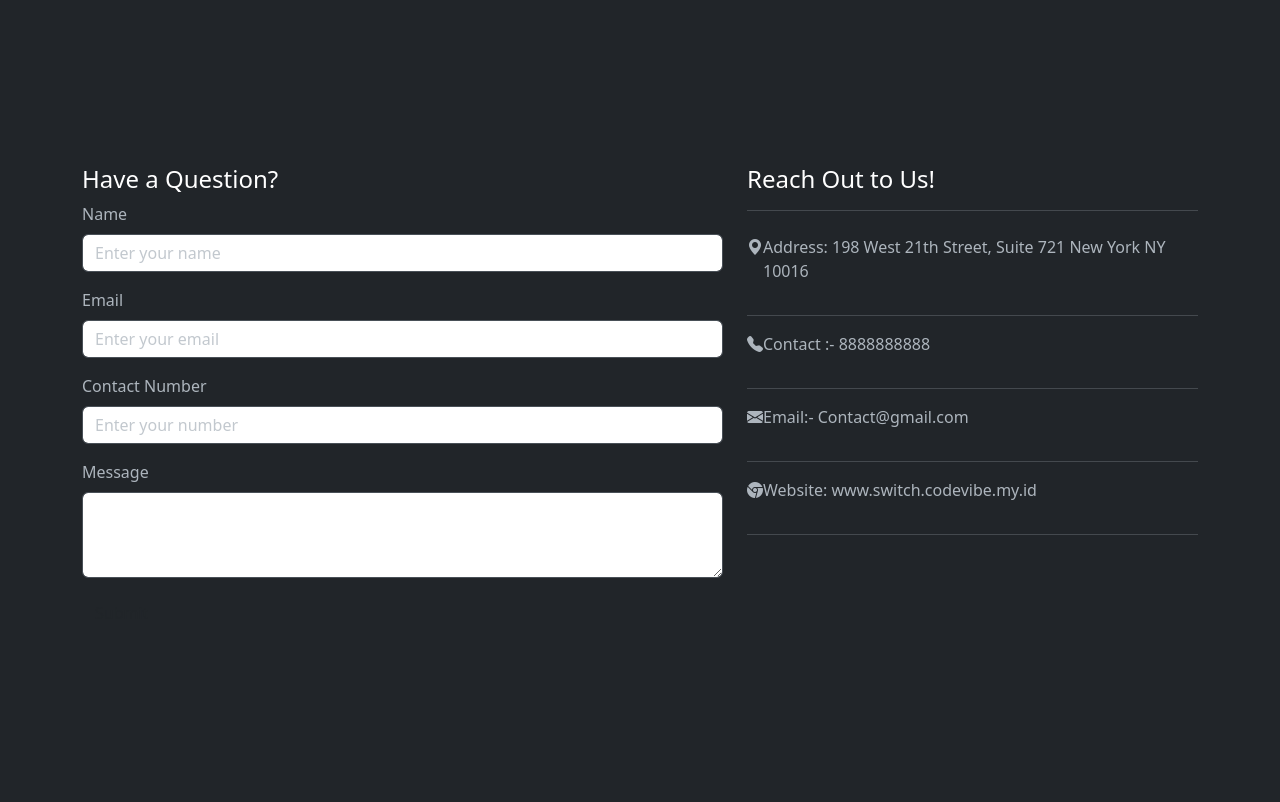
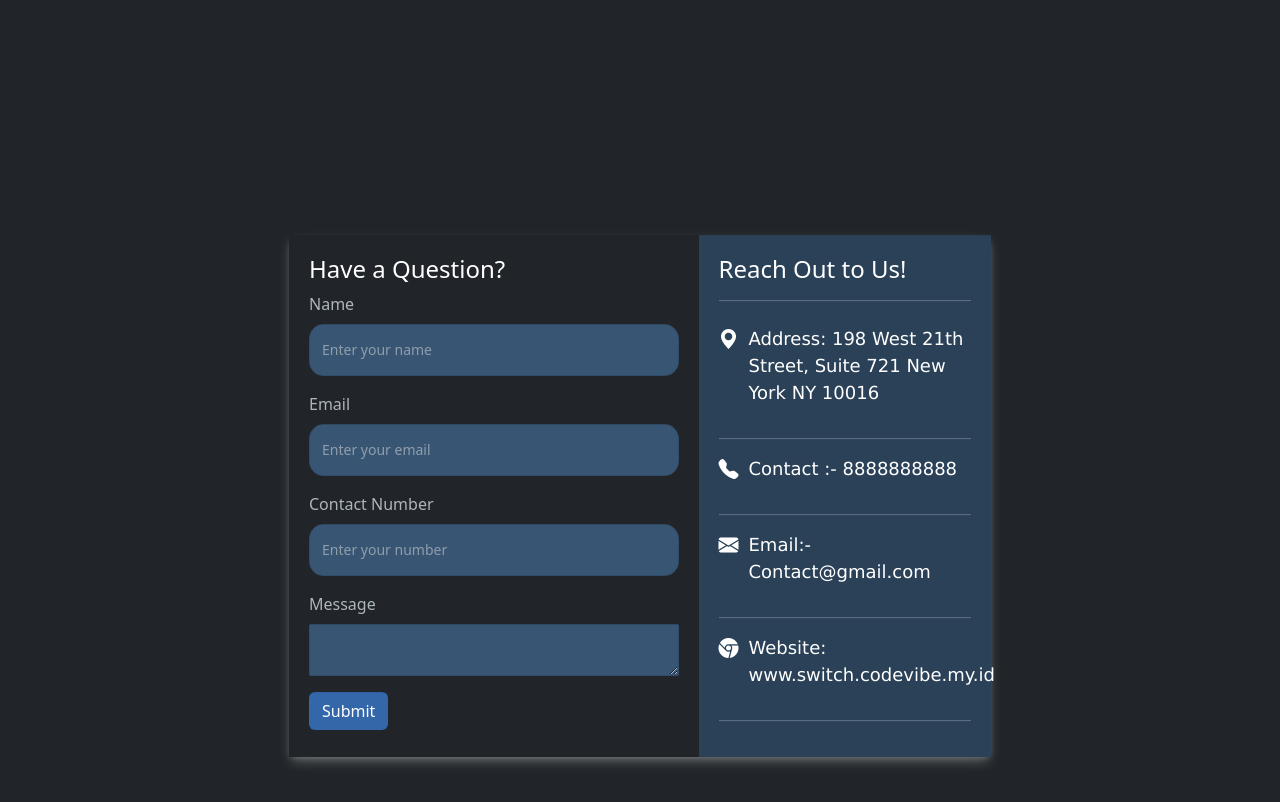
Before and after one commit to FazaSPT/Switch, a plain HTML site: page index.html in a window 1280 px wide. Shown: the part 2944-3746 px from the top of the page. Before the commit the page ends 3576 px from the top, so only its background shows below. Drawn offline with nearby package versions, Linux system fonts and the light colour scheme; no server answers.

Commit message:
fix contact page

```diff
--- a/assets/css/style.css
+++ b/assets/css/style.css
@@ -88,8 +88,8 @@ section {
   background-color: #2A4158;
   color: #fff;
   margin: auto;
-  right: 85.5%;
-  top: 70%;
+  right: 86%;
+  top: 65%;
 }
 
 .login {
@@ -281,7 +281,7 @@ section {
   letter-spacing: 1px;
 }
 
-/* Contact */
+/* Contact TEST 1 */
 /* .contact-box{
   border-radius: 20px;
 	max-width: 1500px;
@@ -381,7 +381,76 @@ textarea{
   color: #31373d;
 } */
 
+/* Contact */
+.contact .container{
+  width: 60%;
+  padding: 45px;
+  position: absolute;
+  left: 50%;
+  top: 430%;
+  transform: translate(-50%,-50%);
+}
+.contact .row{
+  box-shadow: rgba(255, 255, 255, 0.25) 0px 6px 12px -2px, rgba(255, 255, 255, 0.3) 0px 3px 7px -3px;
+
+}
+.contact .col-md-7{
+  padding: 20px;
+}
+.contact .col-md-5{
+  background: #2A4158;
+  padding: 20px;
+  color: white;
+
+}
+.form-control {
+  height: 52px;
+  background: #385674;
+  color: #000;
+  font-size: 14px;
+  border-radius: 2px;
+  -webkit-box-shadow: none !important;
+  box-shadow: none !important;
+  border: 1px solid rgba(0, 0, 0, 0.1);
+}
+
+.bi{
+  font-size: 20px;
+}
+.contact .d-flex p{
+  font-size: 18px;
+  padding-left: 10px;
+  font-family: Verdana, Geneva, Tahoma, sans-serif;
+}
+
+.contact input, textarea {
+  border-radius: 15px;
+}
+
+.contact {
+  border-radius: 20px;
+}
+
+.btn-contact {
+  background-color: #3466AA;
+  color: #fff;
+}
+
+.btn-contact:hover {
+  color: #fff;
+  background-color: #385674;
+}
+
 /* Responsive Mobile */
+
+@media only screen and (max-width:600px){
+  .contact .container{
+      width: 100%;
+      position: absolute;
+      left: 50%;
+      top: 600%;
+  }
+}
 
 @media screen and (max-width: 880px){
 	.contact-box{
@@ -392,7 +461,7 @@ textarea{
 	}
 }
 
-@media screen and (max-width: 880px){
+@media screen and (max-width: 600px){
   .astronout-animate {
     display: flex;
     position: relative;
```
